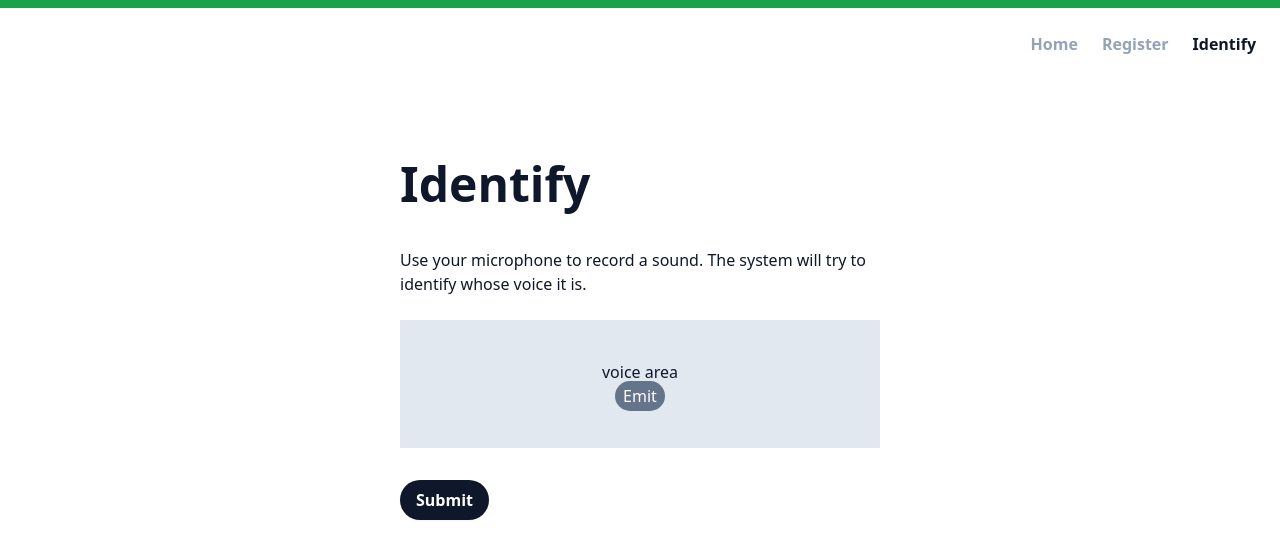
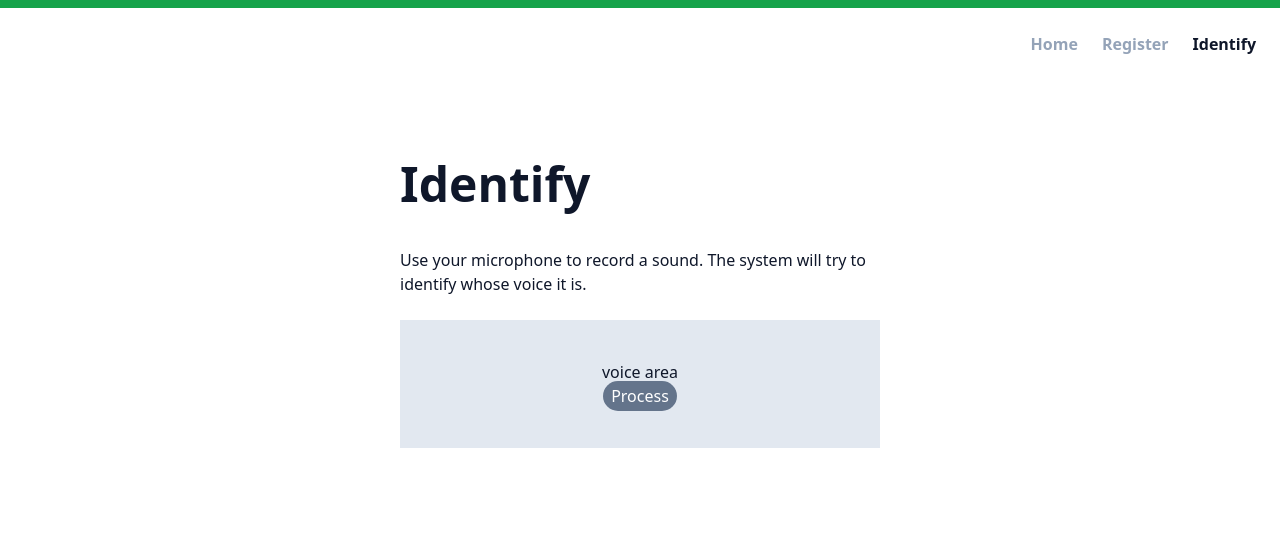
Before and after one commit to DobaKung/vauth, a Vue app: page /identify in a window 1280 px wide. Shown: the top 558 px of the page. Built offline with nearby package versions, Linux system fonts and the light colour scheme.

Commit message:
feat(view): get identification result from controller

```diff
--- /dev/null
+++ b/src/components/IdentificationResult.vue
@@ -0,0 +1,19 @@
+<script setup lang="ts">
+defineProps({
+  studentId: String,
+  username: String,
+});
+</script>
+
+<template>
+  <p>
+    Identified as student ID:
+    <code class="text-accent">
+      {{ studentId }}
+    </code>
+    , username:
+    <code class="text-accent">
+      {{ username }}
+    </code>
+  </p>
+</template>
--- a/src/components/MicInput.vue
+++ b/src/components/MicInput.vue
@@ -1,15 +1,15 @@
 <script setup lang="ts">
-defineEmits(["recording-ready"]);
+defineEmits(["recording-ready", "processing"]);
 </script>
 
 <template>
   <div class="bg-slate-200 py-10 text-center">
     <p>voice area</p>
     <a
-      @click="passRecording"
+      @click="debugToggleProcessing"
       class="px-2 py-1 bg-slate-500 hover:bg-accent text-white rounded-full"
     >
-      Emit
+      Process
     </a>
   </div>
 </template>
@@ -21,6 +21,17 @@ export default defineComponent({
     passRecording() {
       this.$emit("recording-ready", "replace with recording data");
     },
+    setProcessing() {
+      this.$emit("processing");
+    },
+    async debugToggleProcessing() {
+      this.setProcessing();
+      const p = new Promise((resolve) => {
+        setTimeout(() => resolve(true), 500);
+      });
+      await p;
+      this.passRecording();
+    },
   },
 });
 </script>
--- a/src/views/Identify.vue
+++ b/src/views/Identify.vue
@@ -1,22 +1,81 @@
 <script setup lang="ts">
+import { defineComponent } from "vue";
 import PageTitle from "../components/PageTitle.vue";
 import MicInput from "../components/MicInput.vue";
 import Footer from "../components/Footer.vue";
+import Spinner from "../components/Spinner.vue";
+import IdentificationResult from "../components/IdentificationResult.vue";
 </script>
 
 <template>
   <div class="container max-w-lg mx-auto px-4 py-4">
     <PageTitle title="Identify" />
-    <p class="mb-6">
+    <p>
       Use your microphone to record a sound. The system will try to identify
       whose voice it is.
     </p>
-    <MicInput />
-    <button
-      class="mt-8 px-4 py-2 mx-auto font-semibold bg-primary hover:bg-accent text-white rounded-full shadow-sm"
-    >
-      Submit
-    </button>
+
+    <MicInput
+      class="my-6"
+      @processing="setStatusProcessing"
+      @recording-ready="getRecording"
+    />
+
+    <div v-show="isProcessing || isSubmitting" class="flex items-center">
+      <p class="mr-3">Processing...</p>
+      <Spinner />
+    </div>
+
+    <IdentificationResult
+      :student-id="studentId"
+      :username="username"
+      v-show="!isProcessing && !isSubmitting && studentId"
+    />
+
     <Footer />
   </div>
 </template>
+
+<script lang="ts">
+import Controller from "../controllers/main";
+
+const controller = Controller.getIdentificationController();
+
+export default defineComponent({
+  data: () => ({
+    // input
+    recording: "",
+    // response
+    studentId: "",
+    username: "",
+    // state
+    isSubmitting: false,
+    isProcessing: false,
+  }),
+  methods: {
+    setStatusProcessing() {
+      this.isProcessing = true;
+    },
+    setStatusReady() {
+      this.isProcessing = false;
+    },
+    getRecording(r: string) {
+      this.recording = r;
+      this.setStatusReady();
+      this.submitRecording(this.recording);
+    },
+    async submitRecording(recording: string) {
+      this.isSubmitting = true;
+      try {
+        const res = await controller.getVoiceOwner({ voice: recording });
+        this.studentId = res.studentId;
+        this.username = res.username;
+      } catch (e) {
+        // TODO: Implement submitRecording.catch
+      } finally {
+        this.isSubmitting = false;
+      }
+    },
+  },
+});
+</script>
```
